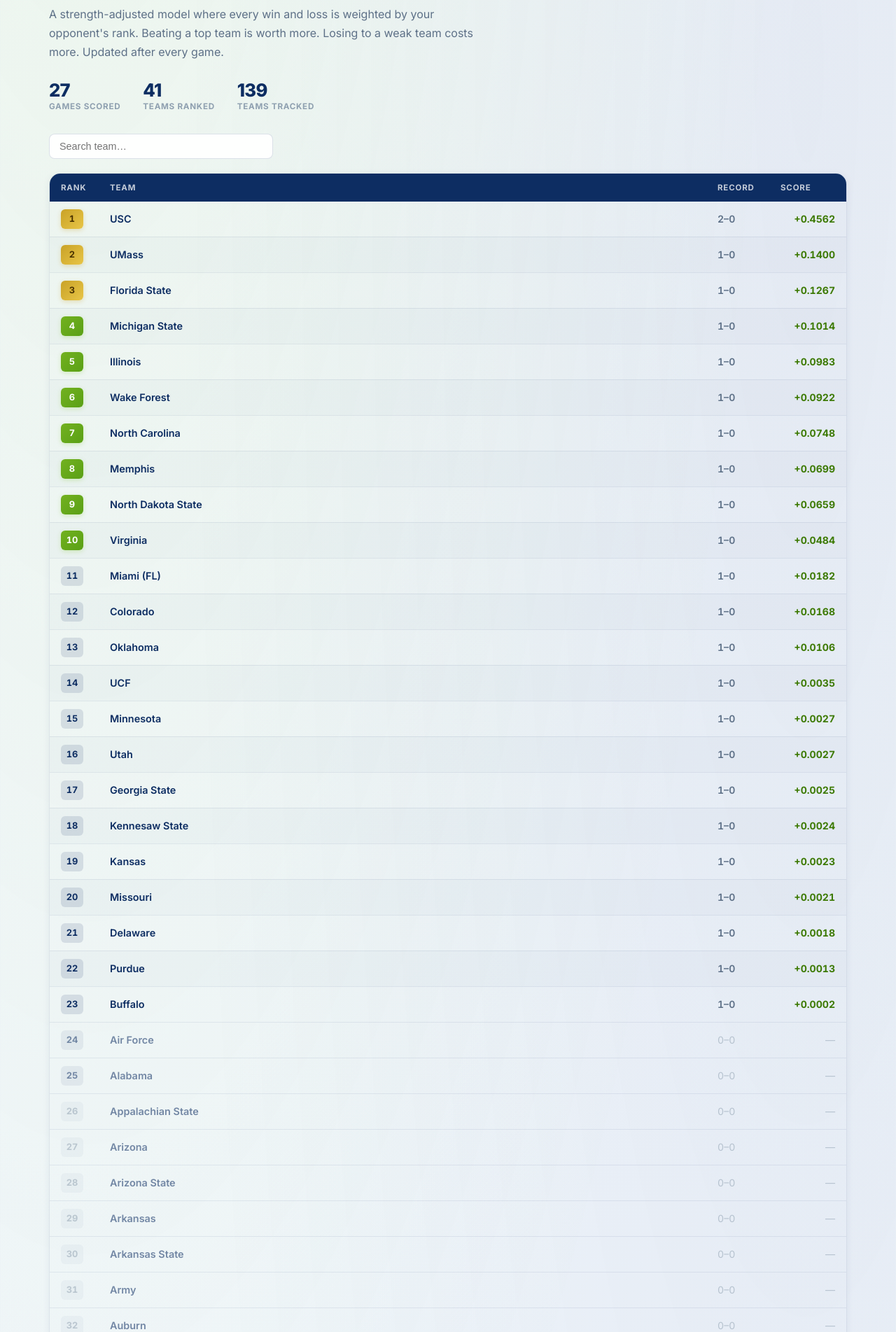
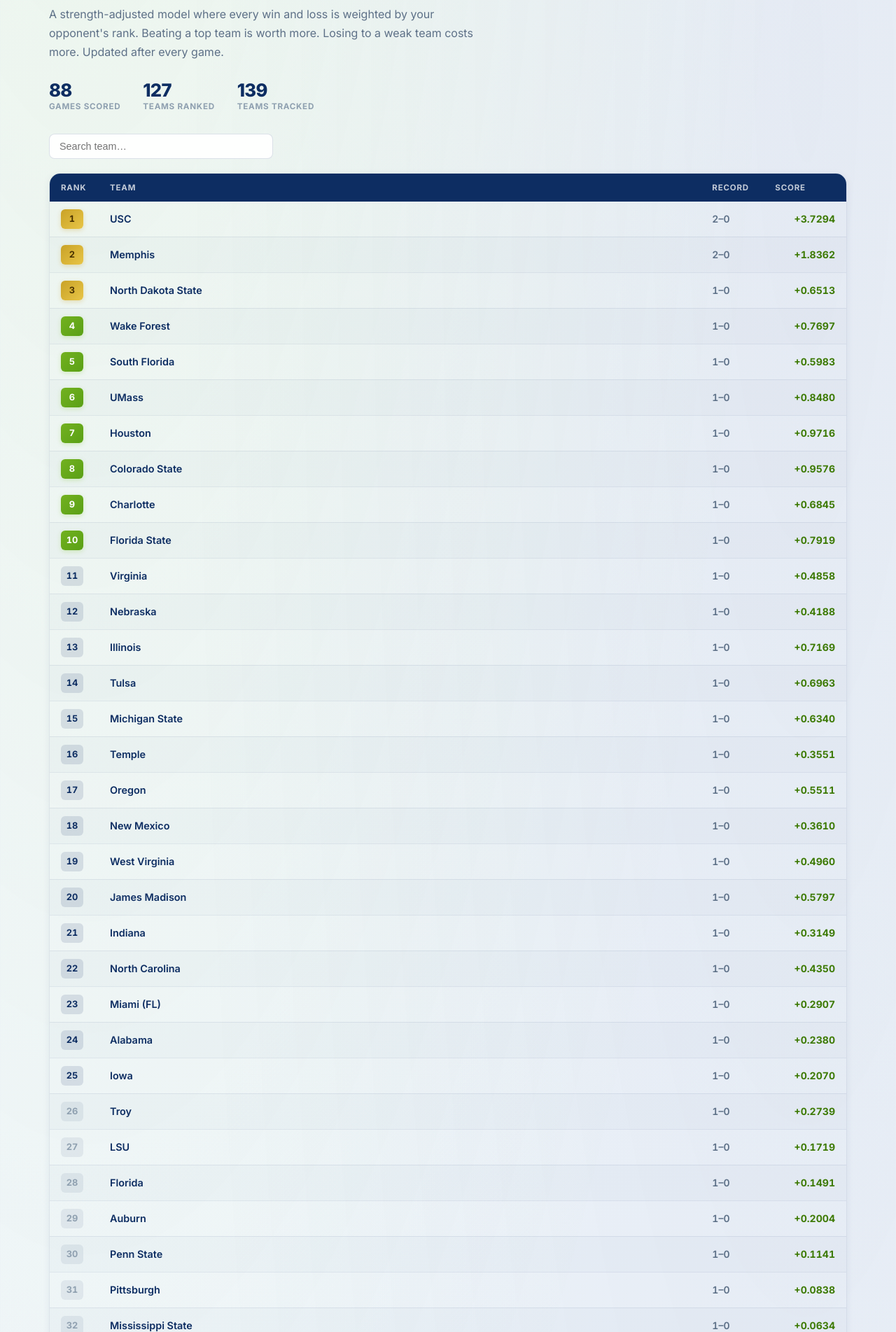
Before and after one commit to jsebahar1/seb-fantasy, a React (Vite) app: page /ncaa-football in a window 1280 px wide. Shown: the part 317-2220 px from the top of the page at 70% size. Built offline with nearby package versions, Linux system fonts and the light colour scheme; no server answers.

Commit message:
games and changes

```diff
--- a/src/Pages/NcaaFootball.jsx
+++ b/src/Pages/NcaaFootball.jsx
@@ -64,6 +64,67 @@
   { home: 'Purdue',          away: 'FCS',              homePoints: 44, awayPoints: 19 },
   { home: 'Kansas',          away: 'FCS',              homePoints: 51, awayPoints:  6 },
   { home: 'Michigan State',  away: 'Toledo',           homePoints: 30, awayPoints: 20 },
+  { home: 'Ohio State',        away: 'Ball State',       homePoints: 56, awayPoints:  3 },
+  { home: 'Oregon',            away: 'Boise State',      homePoints: 34, awayPoints: 27 },
+  { home: 'Georgia',           away: 'FCS',              homePoints: 63, awayPoints:  3 },
+  { home: 'Texas',             away: 'Texas State',      homePoints: 59, awayPoints:  7 },
+  { home: 'Indiana',           away: 'North Texas',      homePoints: 52, awayPoints: 16 },
+  { home: 'Texas A&M',         away: 'Missouri State',   homePoints: 50, awayPoints:  0 },
+  { home: 'LSU',               away: 'Clemson',          homePoints: 51, awayPoints: 10 },
+  { home: 'Texas Tech',        away: 'FCS',              homePoints: 33, awayPoints: 10 },
+  { home: 'Alabama',           away: 'East Carolina',    homePoints: 48, awayPoints: 10 },
+  { home: 'BYU',               away: 'FCS',              homePoints: 63, awayPoints:  7 },
+  { home: 'Michigan',          away: 'Western Michigan', homePoints: 13, awayPoints: 12 },
+  { home: 'Penn State',        away: 'Marshall',         homePoints: 45, awayPoints:  0 },
+  { home: 'Tennessee',         away: 'FCS',              homePoints: 56, awayPoints:  9 },
+  { home: 'Iowa',              away: 'Northern Illinois',homePoints: 40, awayPoints:  0 },
+  { home: 'Houston',           away: 'Oregon State',     homePoints: 33, awayPoints: 20 },
+  { home: 'UConn',             away: 'FCS',              homePoints: 56, awayPoints:  7 },
+  { home: 'West Virginia',     away: 'Coastal Carolina', homePoints: 31, awayPoints: 24 },
+  { home: 'Syracuse',          away: 'FCS',              homePoints: 66, awayPoints:  3 },
+  { home: 'Nebraska',          away: 'Ohio',             homePoints: 49, awayPoints: 21 },
+  { home: 'James Madison',     away: 'Liberty',          homePoints: 20, awayPoints: 13 },
+  { home: 'Bowling Green',     away: 'FCS',              homePoints: 13, awayPoints: 20 },
+  { home: 'Army',              away: 'FCS',              homePoints: 59, awayPoints:  3 },
+  { home: 'Pittsburgh',        away: 'Miami (OH)',       homePoints: 59, awayPoints: 14 },
+  { home: 'South Carolina',    away: 'Kent State',       homePoints: 57, awayPoints:  0 },
+  { home: 'Iowa State',        away: 'FCS',              homePoints: 38, awayPoints: 10 },
+  { home: 'Kentucky',          away: 'FCS',              homePoints: 45, awayPoints: 13 },
+  { home: 'Air Force',         away: 'FCS',              homePoints: 34, awayPoints: 14 },
+  { home: 'Temple',            away: 'Tulane',           homePoints: 38, awayPoints:  3 },
+  { home: 'Duke',              away: 'FCS',              homePoints: 17, awayPoints: 15 },
+  { home: 'Navy',              away: 'FCS',              homePoints: 42, awayPoints:  3 },
+  { home: 'Appalachian State', away: 'FCS',              homePoints: 55, awayPoints: 43 },
+  { home: 'Charlotte',         away: 'Baylor',           homePoints: 41, awayPoints: 16 },
+  { home: 'Auburn',            away: 'Boston College',   homePoints: 17, awayPoints: 15 },
+  { home: 'Cincinnati',        away: 'FCS',              homePoints: 34, awayPoints:  0 },
+  { home: 'UTSA',              away: 'FCS',              homePoints: 45, awayPoints: 16 },
+  { home: 'Tulsa',             away: 'Oklahoma State',   homePoints: 24, awayPoints: 10 },
+  { home: 'Arkansas',          away: 'FCS',              homePoints: 31, awayPoints: 14 },
+  { home: 'Southern Miss',     away: 'FCS',              homePoints: 49, awayPoints:  3 },
+  { home: 'Colorado State',    away: 'Wyoming',          homePoints: 35, awayPoints: 13 },
+  { home: 'Jacksonville State',away: 'FCS',              homePoints: 49, awayPoints:  7 },
+  { home: 'Rice',              away: 'FCS',              homePoints: 31, awayPoints:  3 },
+  { home: 'Vanderbilt',        away: 'FCS',              homePoints: 28, awayPoints:  9 },
+  { home: 'Georgia Southern',  away: 'FCS',              homePoints: 31, awayPoints:  0 },
+  { home: 'Memphis',           away: 'Arkansas State',   homePoints: 42, awayPoints: 24 },
+  { home: 'Old Dominion',      away: 'FCS',              homePoints: 31, awayPoints: 10 },
+  { home: 'South Florida',     away: 'FIU',              homePoints: 19, awayPoints:  9 },
+  { home: 'Troy',              away: 'Sam Houston',      homePoints: 24, awayPoints: 21 },
+  { home: 'Kansas State',      away: 'FCS',              homePoints: 71, awayPoints:  3 },
+  { home: 'Utah State',        away: 'FCS',              homePoints: 17, awayPoints: 29 },
+  { home: 'South Alabama',     away: 'FCS',              homePoints: 39, awayPoints: 14 },
+  { home: 'Mississippi State', away: 'Louisiana Monroe', homePoints: 62, awayPoints: 13 },
+  { home: 'Louisiana Tech',    away: 'FCS',              homePoints: 80, awayPoints:  6 },
+  { home: 'Virginia Tech',     away: 'FCS',              homePoints: 73, awayPoints:  3 },
+  { home: 'Florida',           away: 'Florida Atlantic', homePoints: 66, awayPoints: 21 },
+  { home: 'Louisiana',         away: 'FCS',              homePoints: 38, awayPoints:  7 },
+  { home: 'Northwestern',      away: 'FCS',              homePoints: 34, awayPoints: 18 },
+  { home: 'Maryland',          away: 'FCS',              homePoints: 62, awayPoints:  0 },
+  { home: 'Arizona State',     away: 'FCS',              homePoints: 70, awayPoints:  7 },
+  { home: 'San Diego State',   away: 'FCS',              homePoints: 53, awayPoints: 20 },
+  { home: 'Arizona',           away: 'FCS',              homePoints: 35, awayPoints:  7 },
+  { home: 'New Mexico',        away: 'Central Michigan', homePoints: 38, awayPoints:  7 },
 ];
 
 // ── Scoring engine ────────────────────────────────────────────────────────────
--- a/src/components/JakeDraftTool.jsx
+++ b/src/components/JakeDraftTool.jsx
@@ -79,10 +79,7 @@
 }
 
 export default function JakeDraftTool() {
-  const [unlocked, setUnlocked] = useState(false);
   const [round, setRound] = useState(1);
-
-  if (!unlocked) return <PasswordGate onUnlock={() => setUnlocked(true)} />;
   const data = JAKE_DRAFT.find(r => r.round === round) ?? JAKE_DRAFT[0];
 
   const specialRounds = { 17: 'D/ST', 18: 'K', 19: 'IDP' };
```
